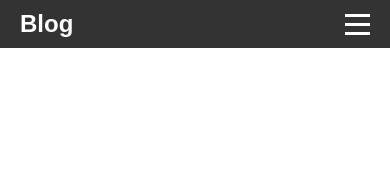
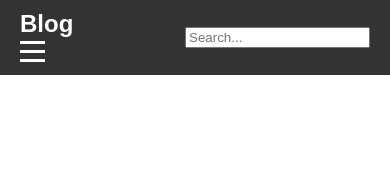
Before and after one commit to davem4tth3w/BLOG-Website, a plain HTML site: page BLOG Website/homepage.html in a window 390 px wide. Drawn offline with Linux system fonts and the light colour scheme.

Commit message:
Update homepage.html

```diff
--- a/BLOG Website/homepage.html
+++ b/BLOG Website/homepage.html
@@ -10,11 +10,16 @@
 <body>
 
 <nav class="navbar">
-  <a href="#" class="navbar-brand">Blog</a>
-  <div class="navbar-burger" onclick="toggleMenu()">
-    <div></div>
-    <div></div>
-    <div></div>
+  <div class="navbar-top">
+    <a href="#" class="navbar-brand">Blog</a>
+    <div class="navbar-burger" onclick="toggleMenu()">
+      <div></div>
+      <div></div>
+      <div></div>
+    </div>
+  </div>
+  <div class="navbar-search">
+    <input type="text" placeholder="Search...">
   </div>
   <ul class="navbar-menu" id="navbarMenu">
     <li><a href="#">Home</a></li>
```
